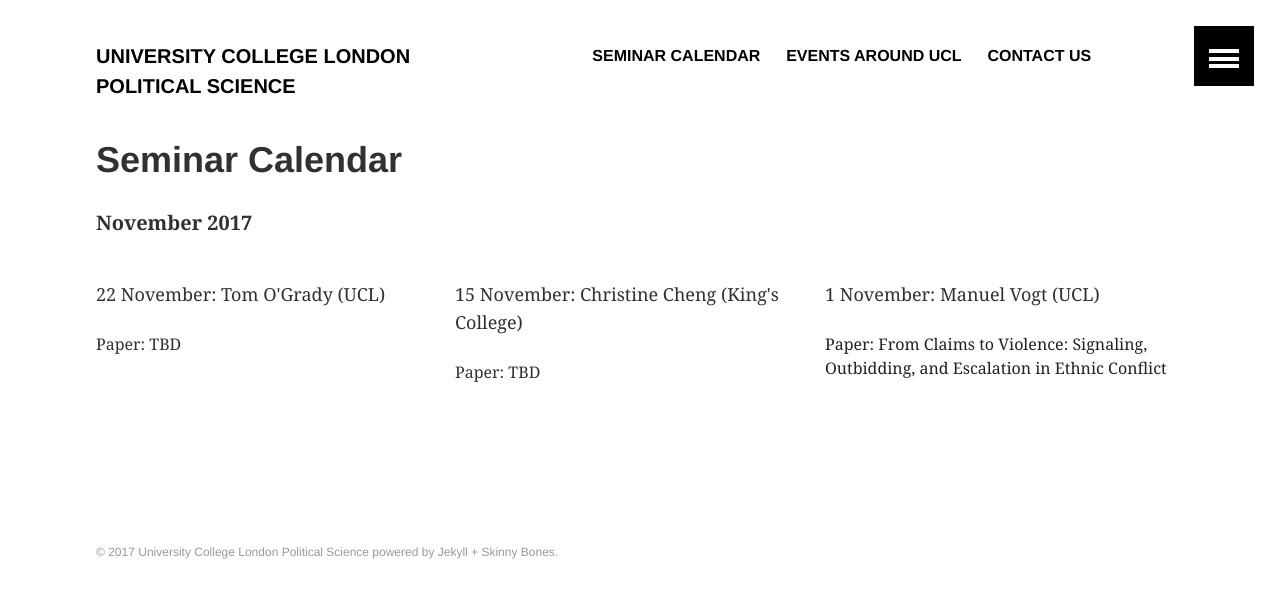
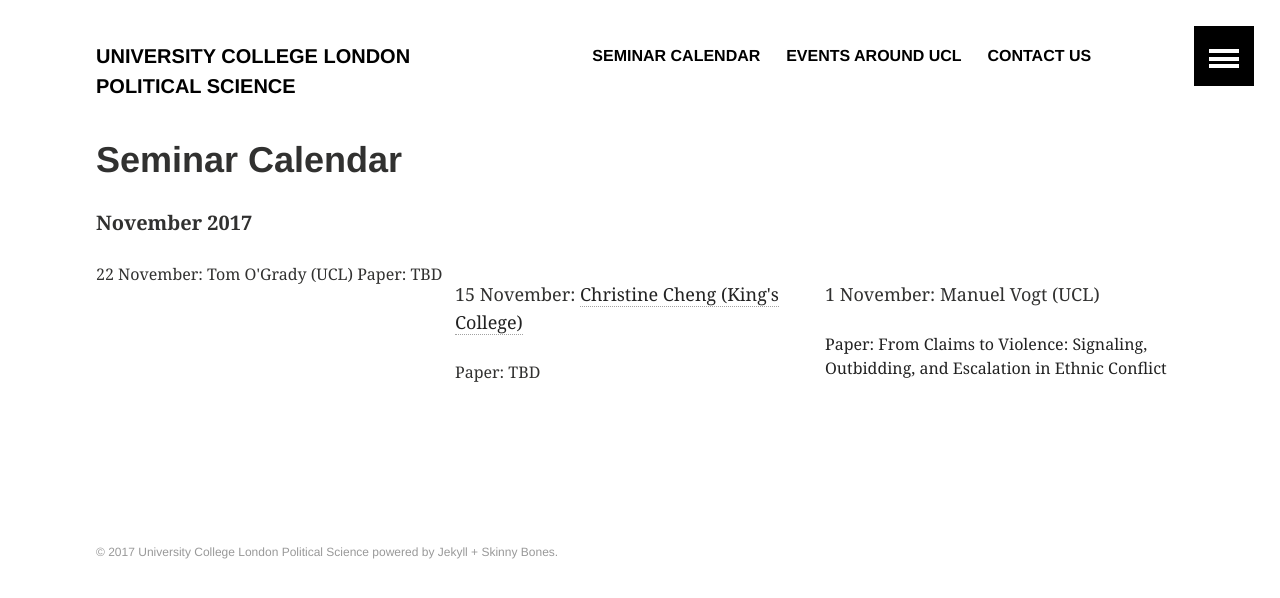
Before and after one commit to phischroeder/drs_page, a Jekyll site: the page built from calendar/index.html, in a window 1280 px wide. Shown: the top 598 px of the page. Built offline with Jekyll 4.4.1, drawn with Linux system fonts in a browser that asks for light colours.

```diff
--- a/calendar/index.html
+++ b/calendar/index.html
@@ -5,11 +5,11 @@ title: "Seminar Calendar"
 
 <p><b> November 2017 </b></p>
 <div style="float: left; width: 33%;">
-  <p>22 November: Tom O'Grady (UCL)</p>
+  22 November: Tom O'Grady (UCL)
   Paper: TBD
 </div>
 <div style="float: left; width: 33%;">
-  <p>15 November: Christine Cheng (King's College)</p>
+  <p>15 November: <a href = "https://www.kcl.ac.uk/sspp/departments/warstudies/people/lecturers/cheng.aspx" target="_blank" >Christine Cheng (King's College)</a></p>
   Paper: TBD
 </div>
 <div style="float: right; width: 33%;">
```
